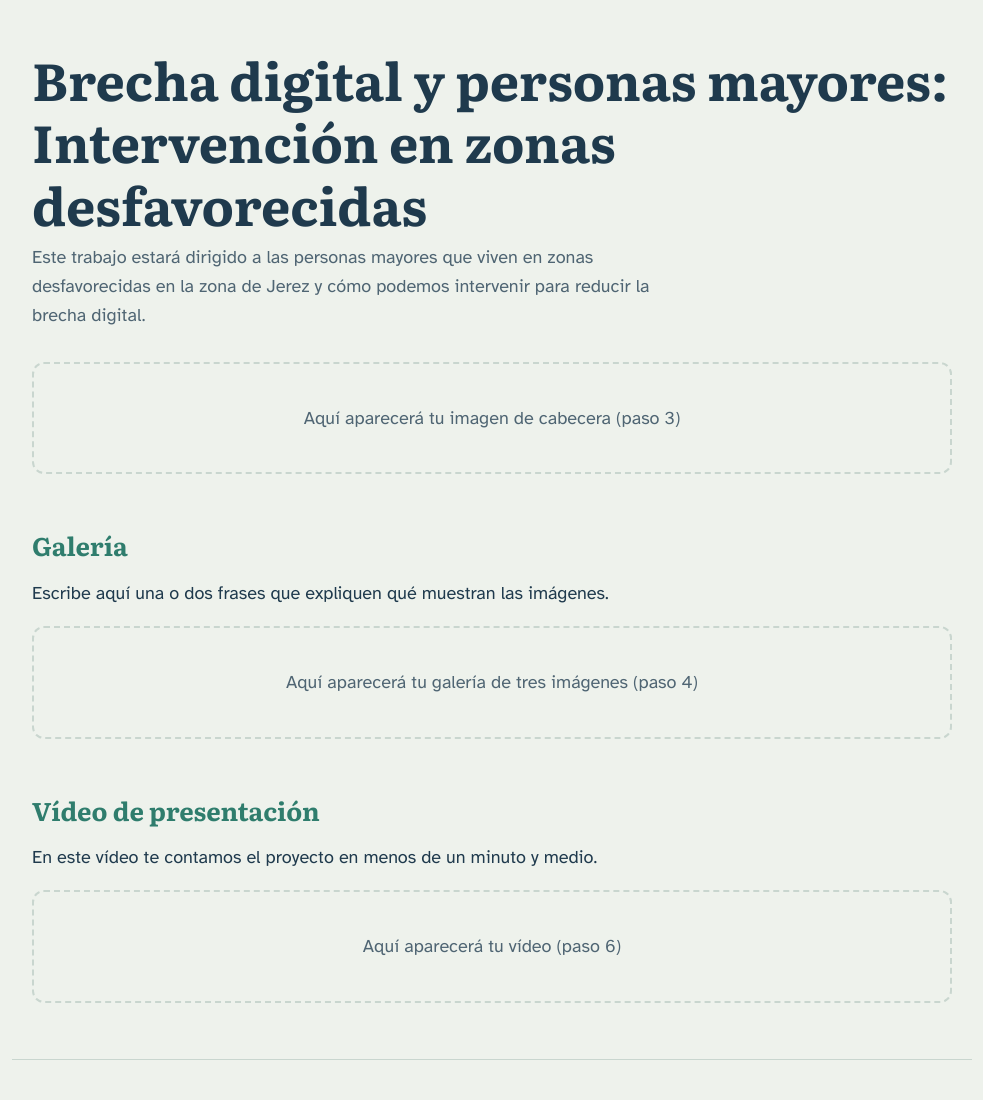
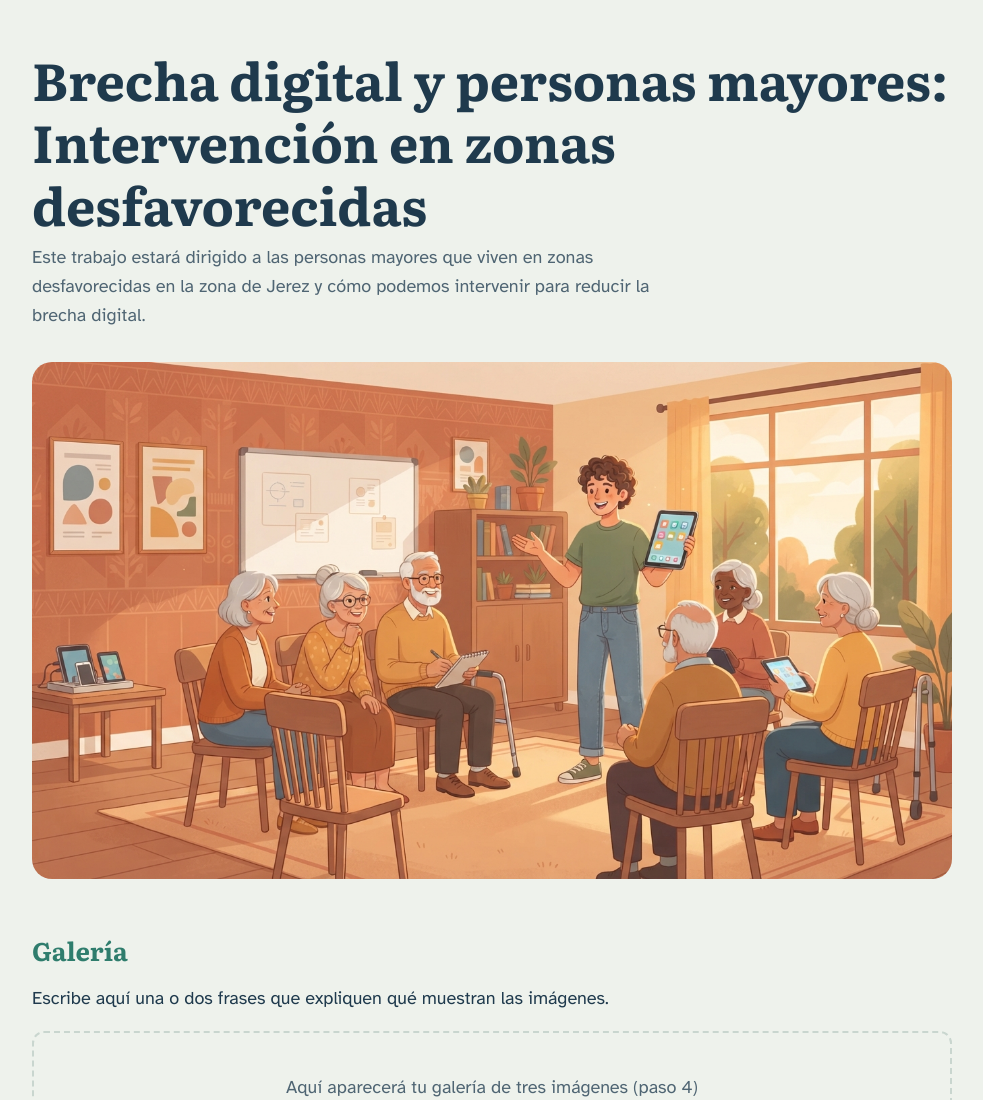
Before and after one commit to achigar-uca/practica-imagenes-video, a plain HTML site: page index.html in a window 1280 px wide. Shown: the top 1100 px of the page, without its empty margins (148-1131 px from the left). Drawn offline with Linux system fonts and the light colour scheme.

Commit message:
Añado imagen de cabecera

```diff
--- a/index.html
+++ b/index.html
@@ -150,7 +150,7 @@
 
     <div class="zona" data-aviso="Aquí aparecerá tu imagen de cabecera (paso 3)">
       <!-- PASO 3: CABECERA ============================ INICIO -->
-
+<img class="imagen-cabecera" src="img/cabecera.png" alt="Ayudando a personas mayores a usar la tecnología">
       <!-- PASO 3: CABECERA =============================== FIN -->
     </div>
   </header>
```
